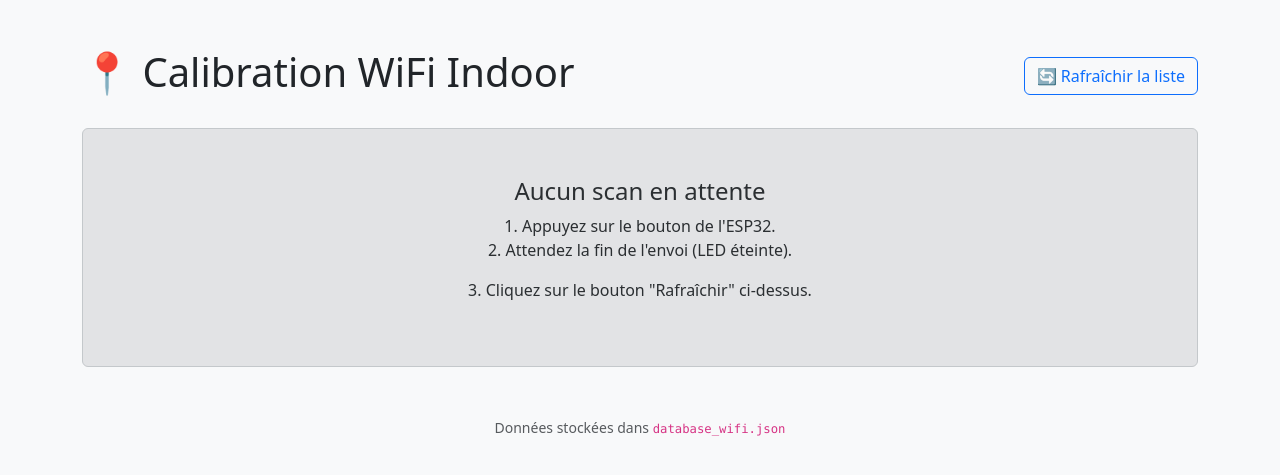
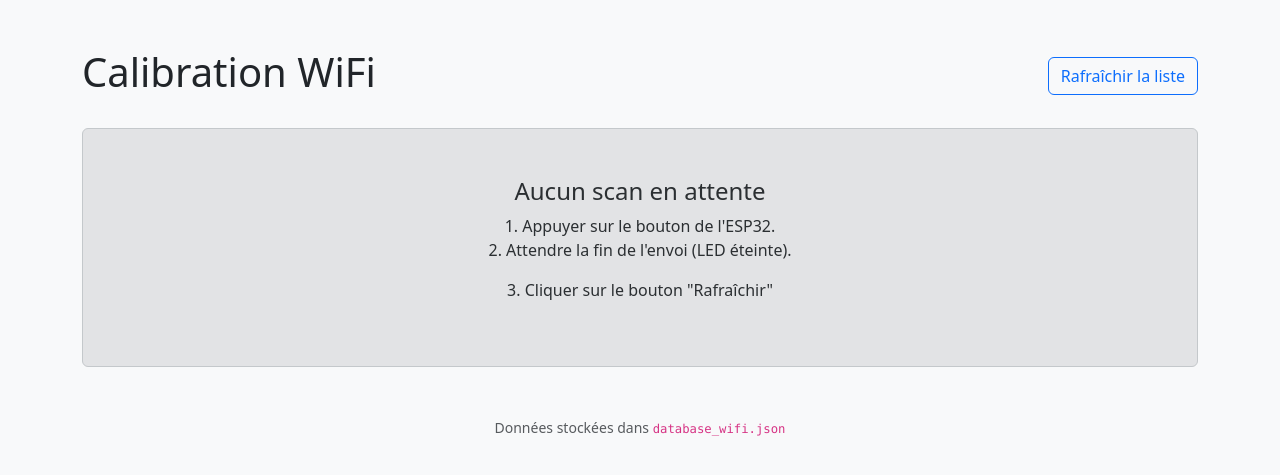
Before and after one commit to Woosh4/wifi_geolocalisation_iot_project, a FastAPI app: template templates/index_wifi_capture.html in a window 1280 px wide. Shown: the top 475 px of the page. Run offline with FastAPI, Linux system fonts and the light colour scheme; the template is opened without the code that fills it, so the values that code supplies are empty.

Commit message:
clean templates

```diff
--- a/server_geoloc.py
+++ b/server_geoloc.py
@@ -35,6 +35,8 @@ app = FastAPI(title="Traqueur de position ESP32")
 templates = Jinja2Templates(directory="templates")
 
 # Base de données des empreintes (chargée au démarrage)
+#C'est une liste de dictionnaires : chaque élément contient la position géographique,
+#et un dictionnaire du type mac:rssi
 fingerprint_db = []
 
 # Buffer pour le mode WiFi (car l'ESP32 envoie les réseaux un par un)
--- a/templates/index_wifi_capture.html
+++ b/templates/index_wifi_capture.html
@@ -12,16 +12,16 @@
 <div class="container py-5">
 
     <div class="d-flex justify-content-between align-items-center mb-4">
-        <h1>📍 Calibration WiFi Indoor</h1>
-        <a href="/" class="btn btn-outline-primary">🔄 Rafraîchir la liste</a>
+        <h1>Calibration WiFi</h1>
+        <a href="/" class="btn btn-outline-primary">Rafraîchir la liste</a>
     </div>
 
     {% if not pending %}
     <div class="alert alert-secondary text-center py-5">
         <h4>Aucun scan en attente</h4>
-        <p class="mb-0">1. Appuyez sur le bouton de l'ESP32.</p>
-        <p>2. Attendez la fin de l'envoi (LED éteinte).</p>
-        <p>3. Cliquez sur le bouton "Rafraîchir" ci-dessus.</p>
+        <p class="mb-0">1. Appuyer sur le bouton de l'ESP32.</p>
+        <p>2. Attendre la fin de l'envoi (LED éteinte).</p>
+        <p>3. Cliquer sur le bouton "Rafraîchir"</p>
     </div>
     {% else %}
 
@@ -34,7 +34,7 @@
                     <span class="badge bg-light text-dark">{{ scan.count }} réseaux détectés</span>
                 </div>
                 <div class="card-body">
-                    <p class="card-text">Où étiez-vous lors de cette mesure ?</p>
+                    <p class="card-text">Quelle est la position de cette mesure ?</p>
 
                     <form action="/tag_scan" method="post">
                         <input type="hidden" name="timestamp" value="{{ scan.ts }}">
@@ -55,7 +55,7 @@
                         </div>
 
                         <button type="submit" class="btn btn-success w-100 fw-bold">
-                            ✅ Valider et Sauvegarder
+                            Valider et Sauvegarder
                         </button>
                     </form>
                 </div>
--- a/templates/map.html
+++ b/templates/map.html
@@ -36,7 +36,7 @@
     <div id="map"></div>
 
     <div id="info-box">
-        <h4>📡 ESP32 Live Tracker</h4>
+        <h4>ESP32 Live Tracker</h4>
         <div style="margin-bottom: 10px;">
             <span id="status-dot" class="status-dot red"></span>
             <span id="status-text" style="font-weight: bold;">Déconnecté</span>
```
